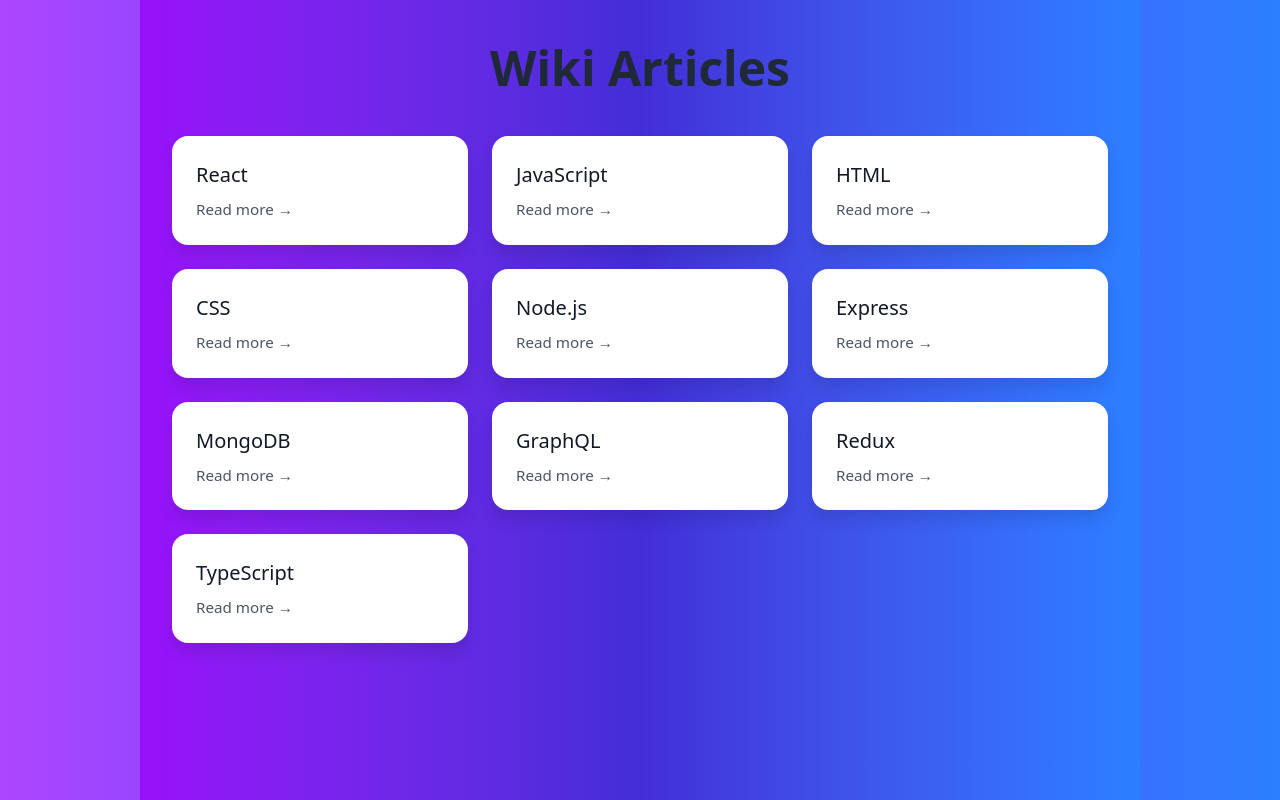
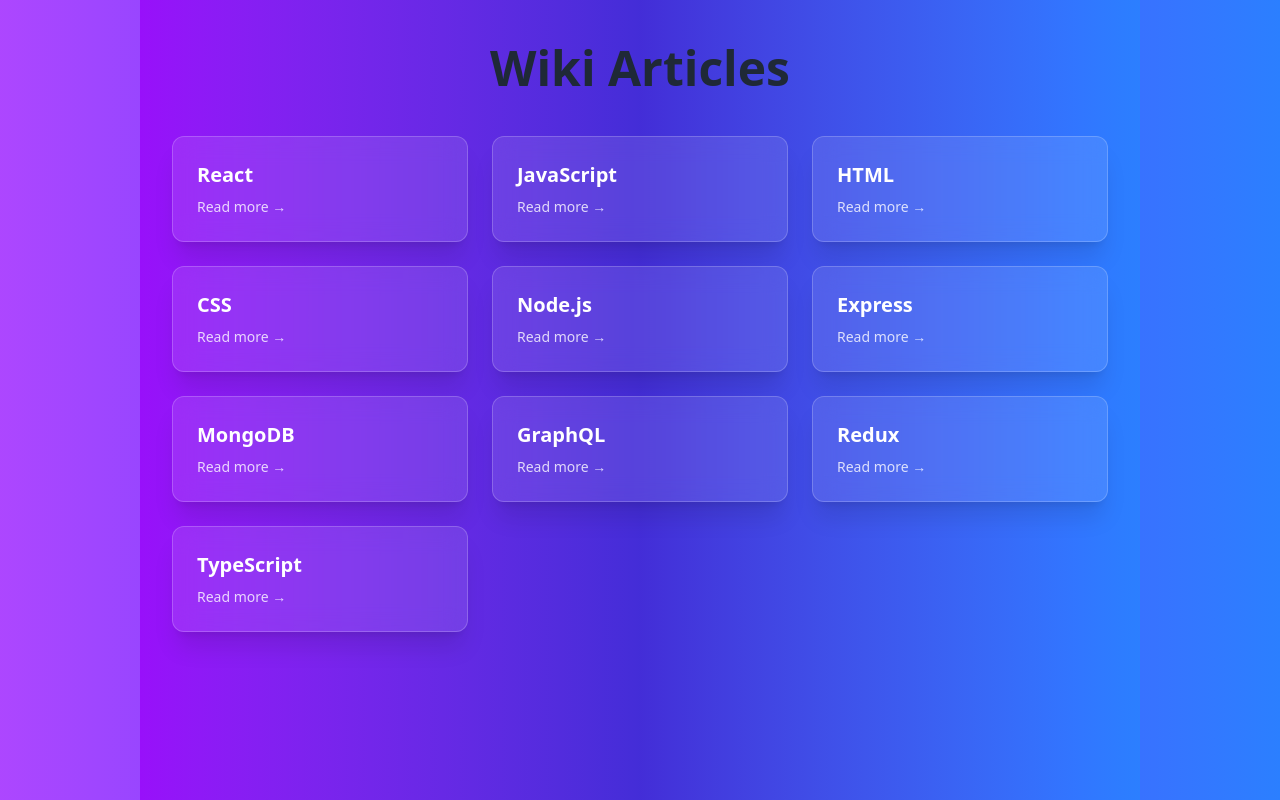
Before and after one commit to aailMaglio/wiki, a React (Vite) app: page / in a window 1280 px wide. Built offline with nearby package versions, Linux system fonts and the light colour scheme.

Commit message:
added some styling

```diff
--- a/index.html
+++ b/index.html
@@ -1,5 +1,5 @@
 <!doctype html>
-<html lang="en">
+<html lang="en" class="dark">
   <head>
     <meta charset="UTF-8" />
     <link rel="icon" type="image/svg+xml" href="/vite.svg" />
--- a/package.json
+++ b/package.json
@@ -10,6 +10,8 @@
     "preview": "vite preview"
   },
   "dependencies": {
+    "@headlessui/react": "^2.2.4",
+    "@heroicons/react": "^2.2.0",
     "@tailwindcss/vite": "^4.1.7",
     "react": "^19.1.0",
     "react-dom": "^19.1.0",
--- a/src/ArticleDetail.jsx
+++ b/src/ArticleDetail.jsx
@@ -21,7 +21,7 @@
   <div id="root" className="article-detail-root bg-gradient-to-r from-purple-500 via-indigo-600 to-blue-500">
     <div style={{ padding: "2rem", maxWidth: "700px", margin: "auto" }}>
       <ReactMarkdown>{content}</ReactMarkdown>
-      <Link to="/" style={{ display: "inline-block", marginTop: "2rem" }}>
+      <Link to="/"className="mt-4 inline-block hover:underline">
         ← Back to Wiki
       </Link>
     </div>
--- a/src/Home.jsx
+++ b/src/Home.jsx
@@ -14,11 +14,12 @@
           <Link
             to={`/article/${article.id}`}
             key={article.id}
-          className="article-card"
+            className="group p-6 rounded-xl bg-white/10 border border-white/20 shadow-xl backdrop-blur-md transition-transform transform hover:scale-105 hover:shadow-2xl text-white"
           >
-          <h2>{article.title}</h2>
-          <p>Read more →</p>
+            <h2 className="text-xl font-bold mb-2 group-hover:underline">{article.title}</h2>
+            <p className="text-sm opacity-80 group-hover:opacity-100 transition-opacity">Read more →</p>
           </Link>
+
         ))}
       </div>
     </div>
--- a/src/index.css
+++ b/src/index.css
@@ -1,4 +1,5 @@
 @import "tailwindcss";
+
 :root {
   font-family: system-ui, Avenir, Helvetica, Arial, sans-serif;
   line-height: 1.5;
```
Also changed, not shown: tailwind.config.js (line endings or trailing spaces), 1 other file (tests, documents, lock files or other folders). Lines whose indentation alone changed are shown as unchanged.
